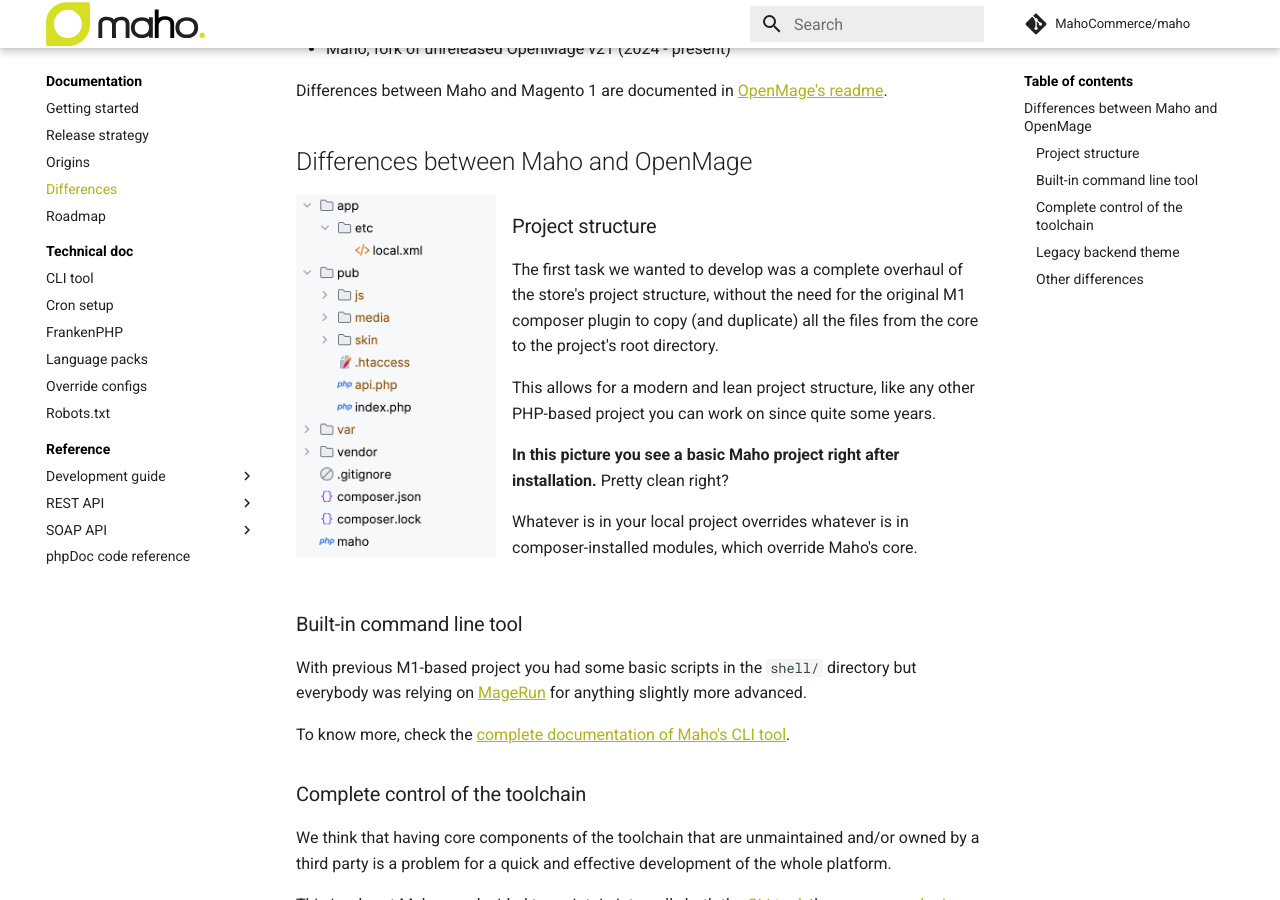
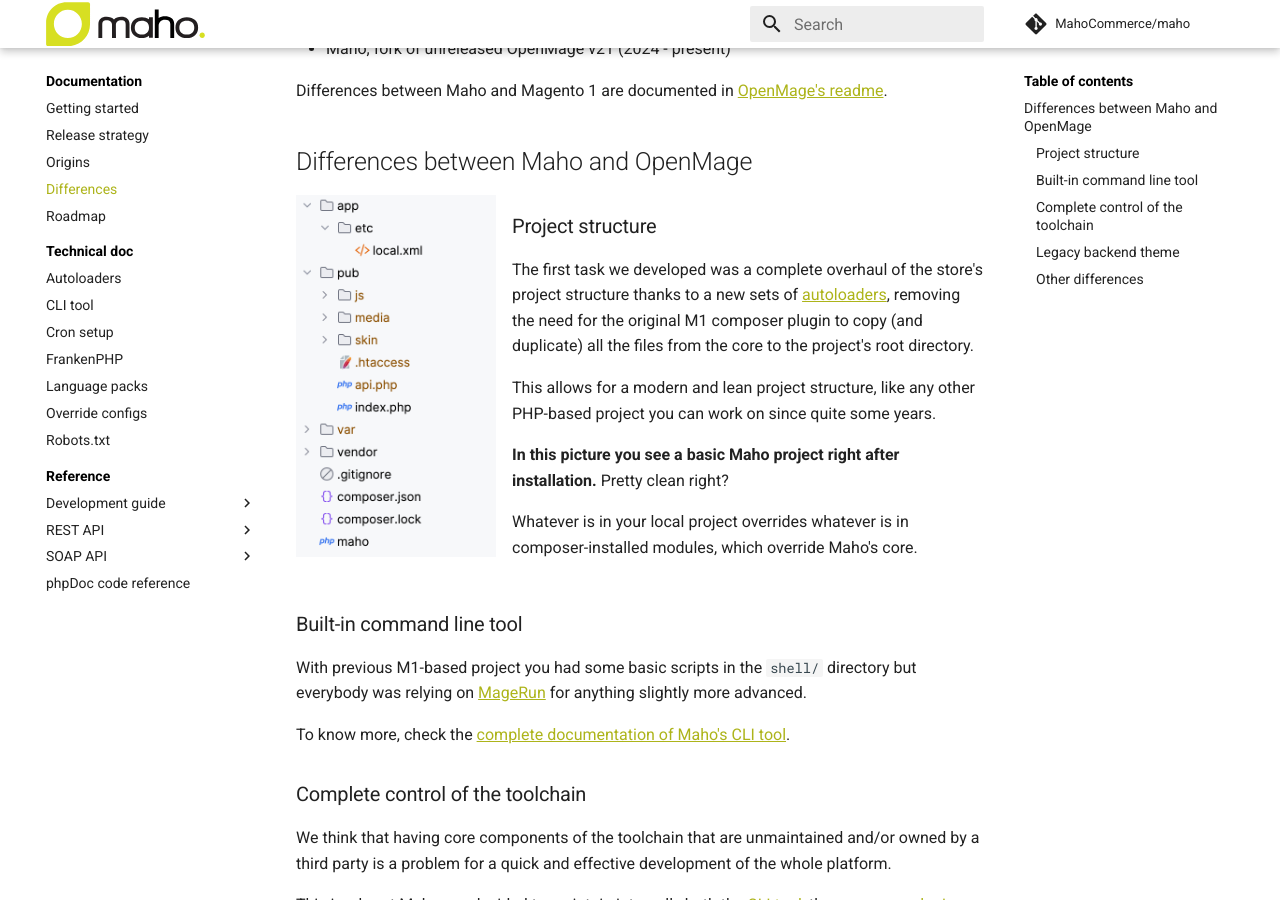
Before and after one commit to MahoCommerce/mahocommerce.com, an MkDocs documentation site: the page built from docs/differences.md, in a window 1280 px wide and 900 px high, scrolled down 301 px. Built offline with MkDocs 1.6.1 and Material for MkDocs 9.7.7, drawn with Linux system fonts in a browser that asks for light colours; comment, search, counter and statistics services are not loaded.

Commit message:
24.11 new autoloaders

```diff
--- a/docs/differences.md
+++ b/docs/differences.md
@@ -15,8 +15,9 @@
 
 ### Project structure
 
-The first task we wanted to develop was a complete overhaul of the store's project structure, without the need for the
-original M1 composer plugin to copy (and duplicate) all the files from the core to the project's root directory.
+The first task we developed was a complete overhaul of the store's project structure thanks to a new sets of
+[autoloaders](autoloaders.md), removing the need for the original M1 composer plugin to copy (and duplicate)
+all the files from the core to the project's root directory.
 
 This allows for a modern and lean project structure, like any other PHP-based project you can work on since quite
 some years.
--- a/mkdocs.yml
+++ b/mkdocs.yml
@@ -72,6 +72,7 @@
     - Differences: differences.md
     - Roadmap: roadmap.md
     - Technical doc:
+      - Autoloaders: autoloaders.md
       - CLI tool: cli-tool.md
       - Cron setup: cron.md
       - FrankenPHP: frankenphp.md
```
Also changed, not shown: docs/autoloaders.md (added, +83 -0 lines).
